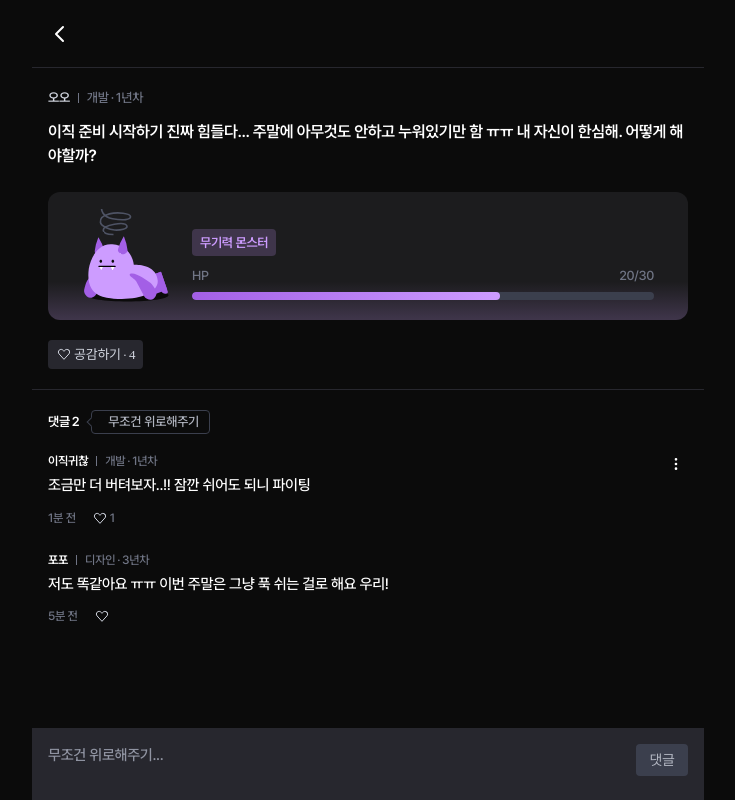
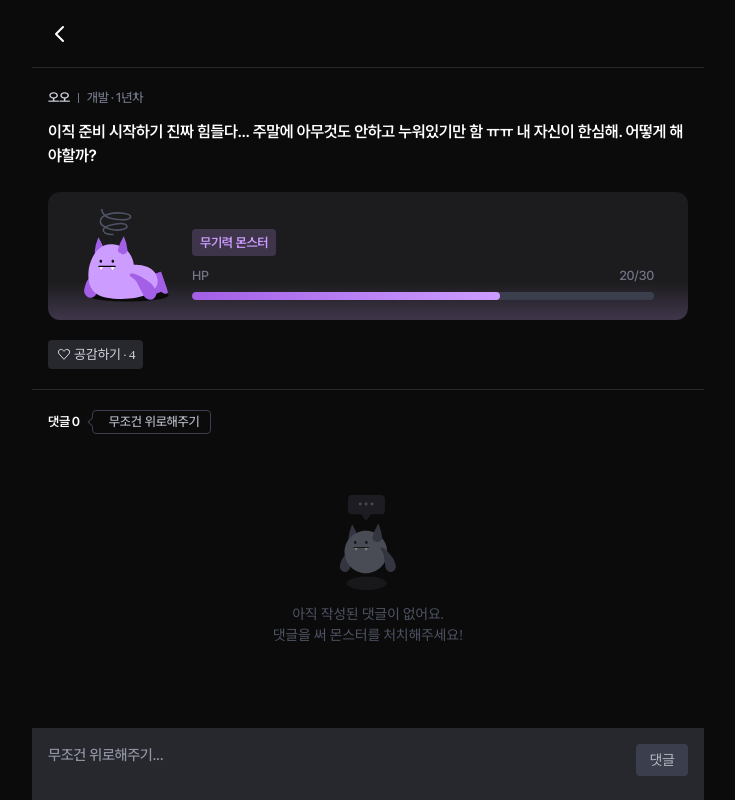
Before and after one commit to DDD-Community/DDD-13-WEBBB-FE, a Next.js app: page /post/1 in a window 1280 px wide. Shown: the whole page, without its empty margins (272-1007 px from the left). Built offline with nearby package versions, Linux system fonts and the light colour scheme.

Commit message:
[Feat] 댓글 공백 시 안내 화면 구현

```diff
--- a/app/post/[id]/mockData.ts
+++ b/app/post/[id]/mockData.ts
@@ -29,6 +29,7 @@ export interface Comment {
   isLiked: boolean;
 }
 
+// ⭕ 이 부분이 안전하게 살아있어야 page.tsx에서 에러가 안 납니다!
 export const MOCK_POST: Post = {
   id: 123,
   author: { nickname: "오오", job: "개발", experience: "1년차" },
@@ -40,6 +41,11 @@ export const MOCK_POST: Post = {
   supportType: "무조건 위로해주기",
 };
 
+// ⭕ 댓글 없는 화면을 테스트하기 위해 빈 배열로 설정해 둡니다.
+export const MOCK_COMMENTS: Comment[] = [];
+
+/* 💡 나중에 다시 댓글이 있는 화면을 보고 싶을 때,
+      위의 빈 배열을 주석 처리하고 아래 주석을 풀어서 사용하세요!
 export const MOCK_COMMENTS: Comment[] = [
   {
     id: 1,
@@ -58,3 +64,4 @@ export const MOCK_COMMENTS: Comment[] = [
     isLiked: false,
   },
 ];
+*/
--- a/app/post/[id]/page.tsx
+++ b/app/post/[id]/page.tsx
@@ -1,6 +1,7 @@
 "use client";
 
 import ArrowLeft from "@/assets/icons/ic_arrow_left_lg.svg";
+import ImgPostNoComment from "@/assets/icons/img_post_no_comment.svg";
 
 import CharacterCard from "@/components/CharacterCard";
 import LikeButton from "@/components/LikeButton";
@@ -16,7 +17,7 @@ export default function PostDetailPage() {
 
   return (
     <div className="min-h-screen bg-black pb-[120px]">
-      <header className="border-gray-90 flex h-[68px] w-full items-center border-b bg-black px-4 py-[22px]">
+      <header className="border-gray-90 sticky top-0 z-50 flex h-[68px] w-full items-center border-b bg-black px-4 py-[22px]">
         <button type="button" aria-label="뒤로가기">
           <ArrowLeft className="text-gray-30 h-6 w-6" />
         </button>
@@ -53,11 +54,23 @@ export default function PostDetailPage() {
           <SpeechBubble text={post.supportType} />
         </div>
 
-        <ul className="mt-[18px] flex list-none flex-col gap-6 px-4">
-          {comments.map((comment) => (
-            <CommentItem key={comment.id} comment={comment} />
-          ))}
-        </ul>
+        {comments.length === 0 ? (
+          <div className="mt-[60px] flex flex-col items-center justify-center">
+            <ImgPostNoComment className="h-[98px] w-[58px] object-contain" />
+            <p
+              className="text-gray-70 mt-3 text-center text-[14px] leading-[150%] font-medium tracking-[-0.28px] whitespace-pre-line"
+              style={{ fontFamily: "Pretendard" }}
+            >
+              아직 작성된 댓글이 없어요.{"\n"}댓글을 써 몬스터를 처치해주세요!
+            </p>
+          </div>
+        ) : (
+          <ul className="mt-[18px] flex list-none flex-col gap-6 px-4">
+            {comments.map((comment) => (
+              <CommentItem key={comment.id} comment={comment} />
+            ))}
+          </ul>
+        )}
       </main>
 
       <CommentInput placeholderType={post.supportType} />
```
Also changed, not shown: assets/icons/img_post_no_comment.svg (added).
